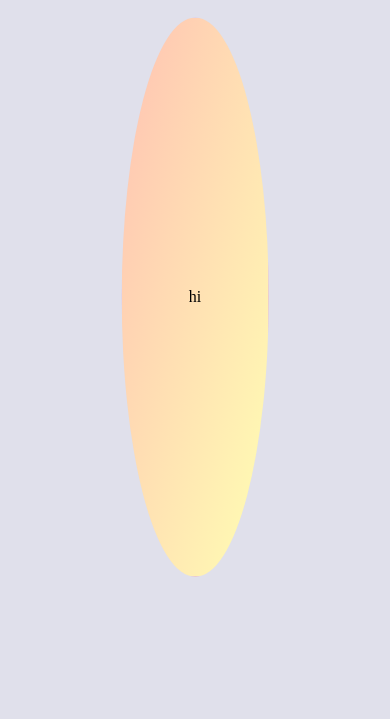
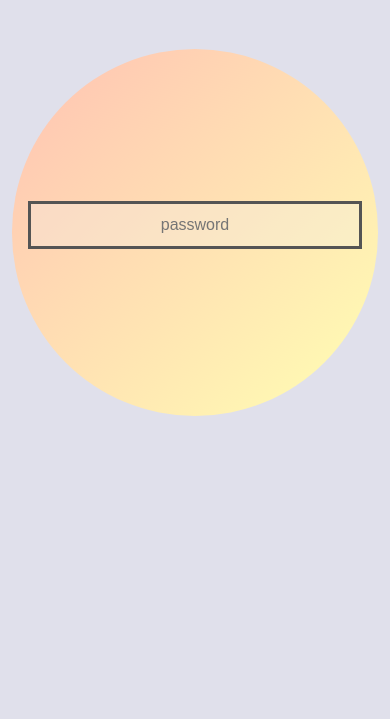
Before and after one commit to raav3n/Password-Generator, a plain HTML site: page index.html in a window 390 px wide. Shown: the part 125-844 px from the top of the page. Drawn offline with Linux system fonts and the light colour scheme.

Commit message:
Temp UI
Simple, kind of broken responsiveness. Will go back to it

```diff
--- a/index.html
+++ b/index.html
@@ -13,9 +13,13 @@
 
     </div>
     <div class="overlay">
-
-      <p>hi</p>
-
+      <div class="overlay__inner">
+        <div class="overlay__wrapper">
+          <div class="overlay__content">
+            <input id="pass_in" disabled="disabled" placeholder="password"/>
+          </div>
+        </div>
+      </div>
     </div>
   </body
 </html>
--- a/main.css
+++ b/main.css
@@ -1,15 +1,25 @@
-*{
-  padding: 0;
-  margin:0;
+html {
+  box-sizing: border-box;
+}
+
+*,
+*:before,
+*:after {
+  box-sizing: inherit;
 }
 html{
   background-color: #e0e0eb;
+  min-height: 100%;
   overflow-y: hidden;
   overflow-x: hidden;
 }
-body{
+body {
+  margin: 64px auto;
+  max-width: 640px;
+  width: 94%;
+  text-align: center;
+}
 
-}
 .header
 {
   position: absolute;
@@ -18,22 +28,76 @@ body{
   justify-content: center;
   align-items: center;
 }
-.overlay{
-  background-color: #aa21ff;
-  width: 35%;
-  min-height: 65%;
-  padding: 5px;
-  display: flex;
-  justify-content: center;
-  align-items: center;
+
+/**
+ * Circle Styles
+ * From Chris Bracco CodePen Home CSS Responsive Circles with Vertically-Centered Text
+ */
+
+.overlay {
+  position: relative;
+  display: block;
+  margin: 2em 0;
+  background-color: transparent;
+  color: #222;
+  text-align: center;
+  top: 50%;
+  padding-top: 30%;
+}
+
+.overlay:after {
+  display: block;
+  padding-bottom: 100%;
+  width: 100%;
+  height: 0;
   border-radius: 50%;
+  background-image: linear-gradient(to bottom right, #ffc2b3, #ffffb3);
+  content: "";
+}
 
-  /* position the div in center */
+.overlay__inner {
   position: absolute;
-  top: 50%;
-  left: 50%;
-  transform: translate(-50%, -50%);
+  bottom: 0;
+  left: 0;
+  width: 100%;
+  height: 100%;
+  top: 10%;
+}
 
-  background-image: linear-gradient(to bottom right, #ffc2b3, #ffffb3);
-  10px 10px 8px #888888;
+.overlay__wrapper {
+  display: table;
+  width: 100%;
+  height: 100%;
 }
+
+.overlay__content {
+  display: table-cell;
+  padding: 1em;
+  vertical-align: middle;
+}
+
+@media (min-width: 480px) {
+  .overlay__content {
+    font-size: 2em;
+  }
+}
+
+@media (min-width: 768px) {
+  .overlay__content {
+    font-size: 4em;
+  }
+}
+/*From Jhey Pure CSS "Authentication" Codepen */
+#pass_in
+{
+  padding: 12px 20px;
+  font-size: 1rem;
+  border-width: calc(var(--border-width) * 1px);
+  border-style: solid;
+  border-color: var(--accent);
+  border-radius: calc(var(--border-radius) * 1px);
+  text-align: center;
+  outline: transparent;
+  width: 100%;
+  transition: border-color calc(var(--transition, 0.2) * 1s) ease;
+  }
```
